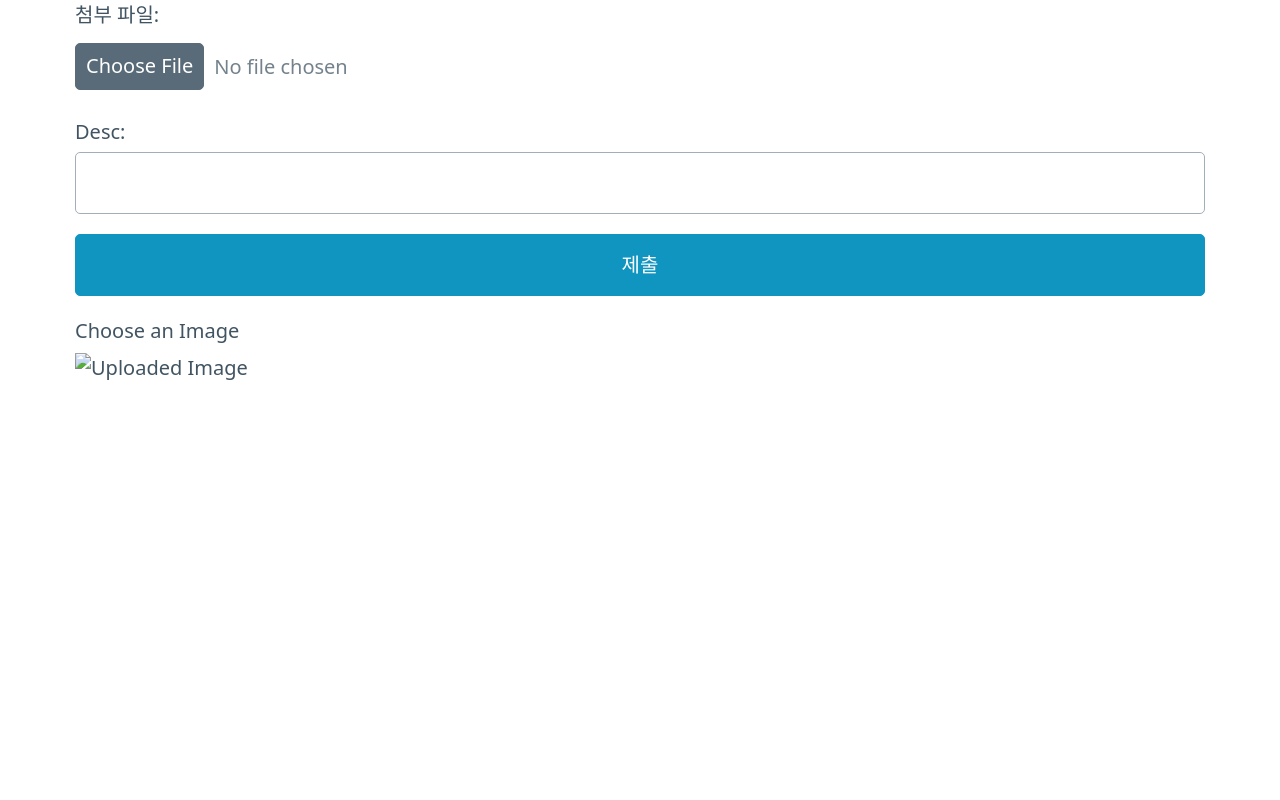
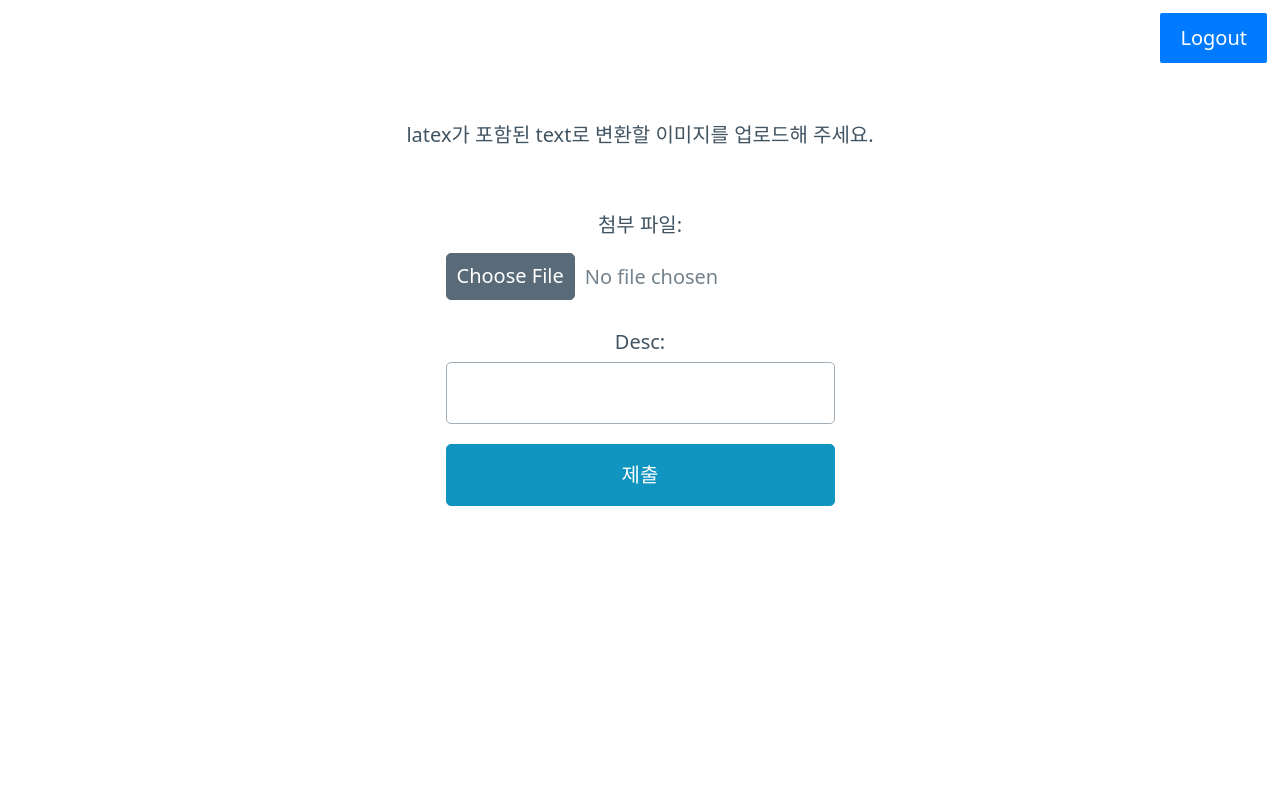
Before and after one commit to KDTAI-A3/kr-img2latex, a Django app: page /fileUpload/upload in a window 1280 px wide. Run offline with Django 4.2, Linux system fonts and the light colour scheme; the visitor is signed in with stand-in values (Sample User, id 1).

Commit message:
프런트엔드 구현 반영

```diff
--- a/mysite/fileUpload/templates/fileUpload/UploadFile.html
+++ b/mysite/fileUpload/templates/fileUpload/UploadFile.html
@@ -6,18 +6,59 @@
     <title>Image Upload and Text Generation</title>
     <link rel="stylesheet" href="https://cdn.jsdelivr.net/npm/@picocss/pico@1/css/pico.min.css">
 </head>
-<body>
-    <div class="container">
-        <form action="./" method="post" enctype="multipart/form-data">
-            {% csrf_token %}
-            {{ form }}
-            <button type="submit" id="upload-btn" onclick="">제출</button>
-            <label for="upload-btn">Choose an Image</label>
-            <div class="image-preview">
-                <img id="preview-image" src="" alt="Uploaded Image">
-            </div>
+<style>
+    .centered-form {    /* form 내의 요소들을 가운데로 정렬하기 위한 부분. display: flex >> */
+        display: flex;
+        flex-direction: column;
+        align-items: center;
+        justify-content: center;
+    }
+    .centered-form div{
+        display: block;
+        max-width: fit-content;
+        max-height: fit-content;
+    }
+    body {
+            position: relative;
+            min-height: 100vh;
+            margin: 0;
+            padding: 0;
+
+        }
+
+        .button-container {
+            position: absolute;
+            top: 10px;
+            right: 10px;
+        }
+
+        /* Optional styling for the button */
+        .button-container button {
+            background-color: #007bff;
+            color: #fff;
+            padding: 10px 20px;
+            border: solid;
+            border-radius: 5px;
+            cursor: pointer;
+        }
+</style>
+<body style="text-align: center;">
+    <div class="button-container">
+        <a href="{% url 'users:logout' %}"><button type="button">Logout</button></a>
+    </div>
+        <br><br><br><br>
+    <div class="centered-form">
+        <div>latex가 포함된 text로 변환할 이미지를 업로드해 주세요.</div>
+        <br><br>
+        <div class="container">
+            <form action="./" method="post" enctype="multipart/form-data">
+                {% csrf_token %}
+                {{ form }}
+                <button type="button submit" id="upload-btn" class="blank" id="su" position="absolute">제출</button>
+
+
+            </form>
         </div>
-
-    </form>
+    </div>
 </body>
 </html>
--- a/mysite/fileUpload/urls.py
+++ b/mysite/fileUpload/urls.py
@@ -1,11 +1,14 @@
 from django.urls import path
+from django.views.generic import TemplateView
 
 from . import views
 
 app_name = "fileUpload"
 
 urlpatterns = [
-    path("", views.DocumentCreateView.as_view(), name="index"),
+    path("", TemplateView.as_view(template_name='fileUpload/Main.html'), name="index"),
+    path("help", TemplateView.as_view(template_name='fileUpload/help.html'), name="help"),
+
     path("upload", views.DocumentCreateView.as_view(), name="upload"),
     path("show/<int:fid>", views.DocumentShowView.as_view(), name="show"),
     path("list", views.DocumentListView.as_view(), name="list"),
```
Also changed, not shown: mysite/fileUpload/templates/fileUpload/Help.html (added, +11 -0 lines), mysite/fileUpload/templates/fileUpload/Main.html (added, +56 -0 lines), mysite/fileUpload/templates/fileUpload/show.html (+38 -9 lines), mysite/users/templates/users/login.html (+19 -4 lines), mysite/users/templates/users/signup.html (+42 -0 lines).
